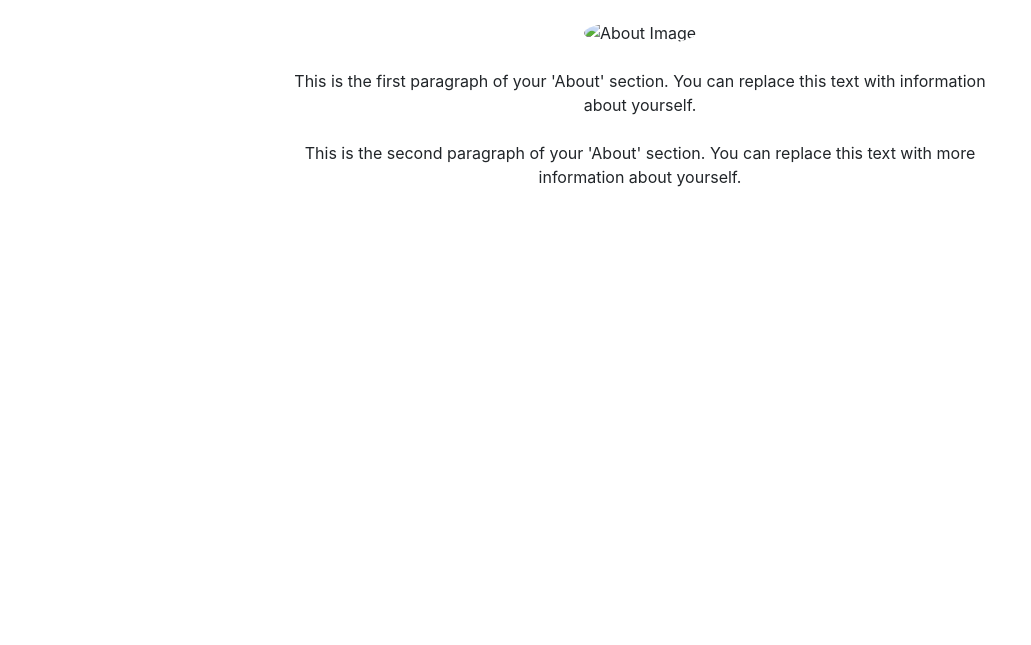
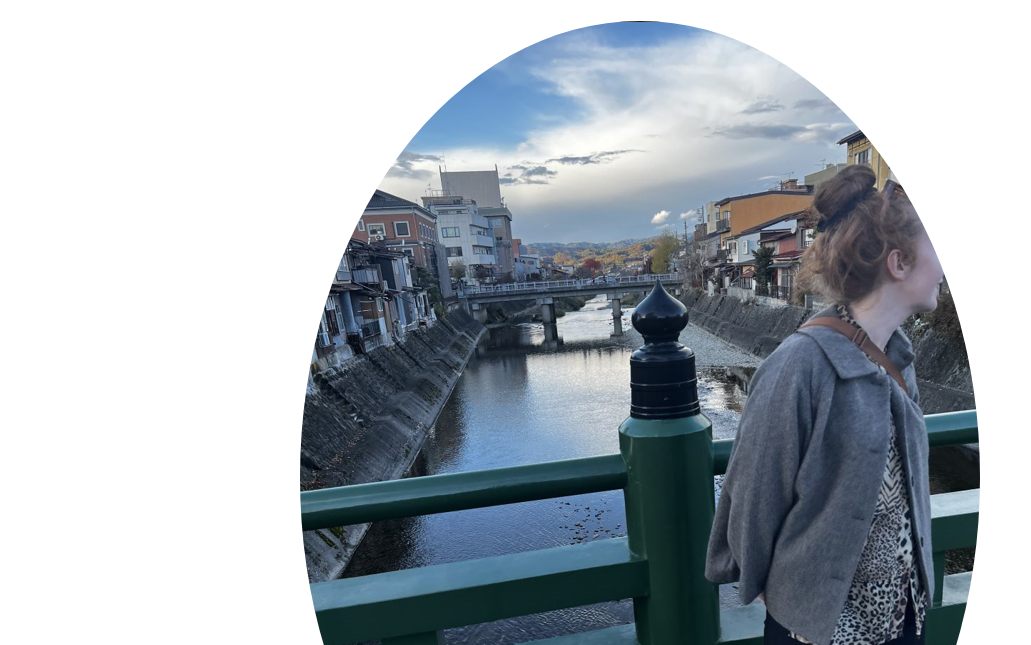
Before and after one commit to AnnaKlemen/AnnaPuggaard.github.io, a plain HTML site: page index.html in a window 1280 px wide. Shown: the part 155-800 px from the top of the page, without its empty margins (0-1031 px from the left). Drawn offline with nearby package versions, Linux system fonts and the light colour scheme.

Commit message:
Added image and text to about me

```diff
--- a/index.html
+++ b/index.html
@@ -23,11 +23,11 @@
         <!-- About Section -->
         <section id="about" class="container text-center py-5">
             <h1 class="mb-4">About</h1>
-            <img src="images/about.jpg" class="rounded-circle mb-4" alt="About Image">
+            <img src="images/aboutme.png" class="rounded-circle mb-4" alt="About Image">
             <div class="row justify-content-center">
                 <div class="col-lg-8">
-                    <p class="mb-4">This is the first paragraph of your 'About' section. You can replace this text with information about yourself.</p>
-                    <p>This is the second paragraph of your 'About' section. You can replace this text with more information about yourself.</p>
+                    <p class="mb-4">My name is Anna. I'm a data scientist from '95. I work in the purpose-driven Danish medtech company Coloplast, trying to help people with intimate health care issues. I live and work out of the Copenhagen Metropolian Area. I primarily handle data from digital medical devices. Although my focus is on tabular data, I also have a keen interest in image analysis, which I spend most of my education on.f.</p>
+                    <p>I pride myself on being a great communicator and collaborator. I play a significant role in driving the R&D department forward in the AI transformation.</p>
                 </div>
             </div>
         </section>
```
Also changed, not shown: images/aboutme.png (added), 1 other file.
